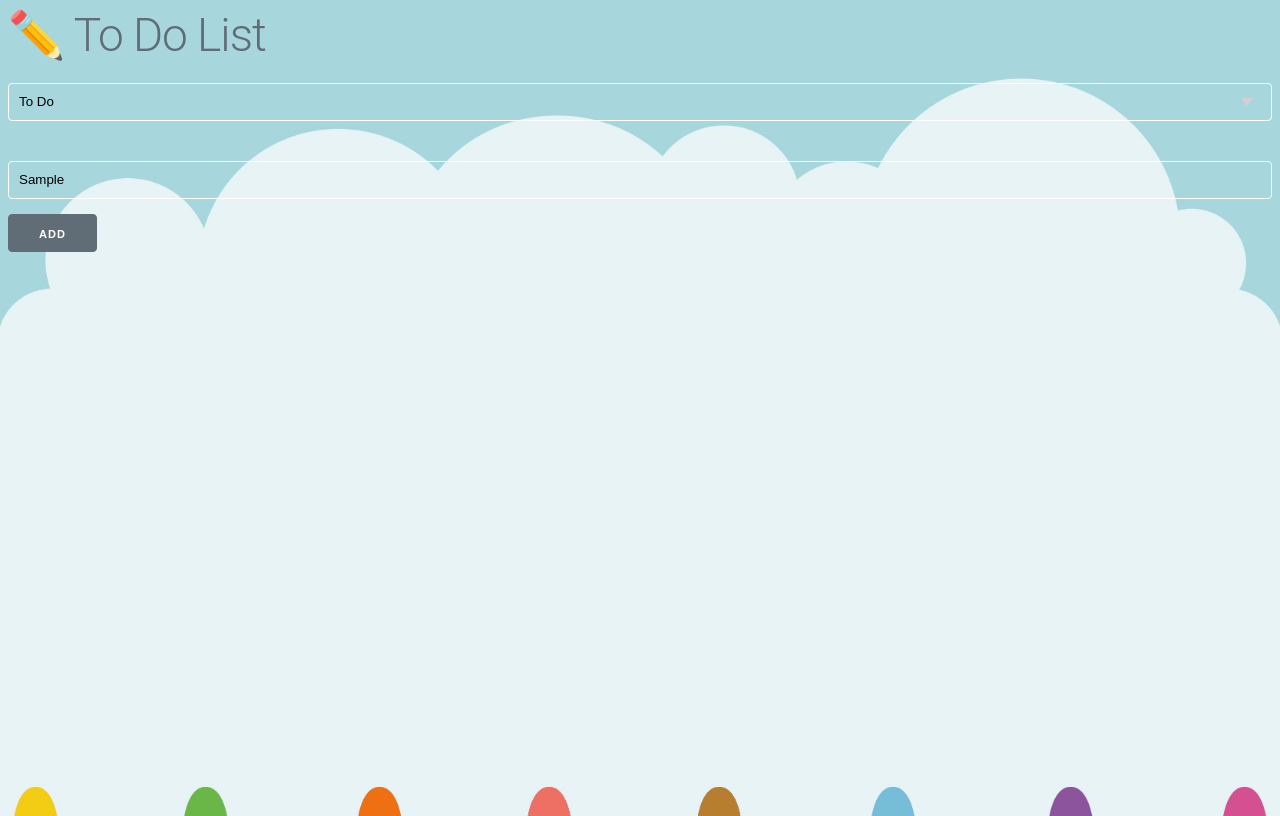
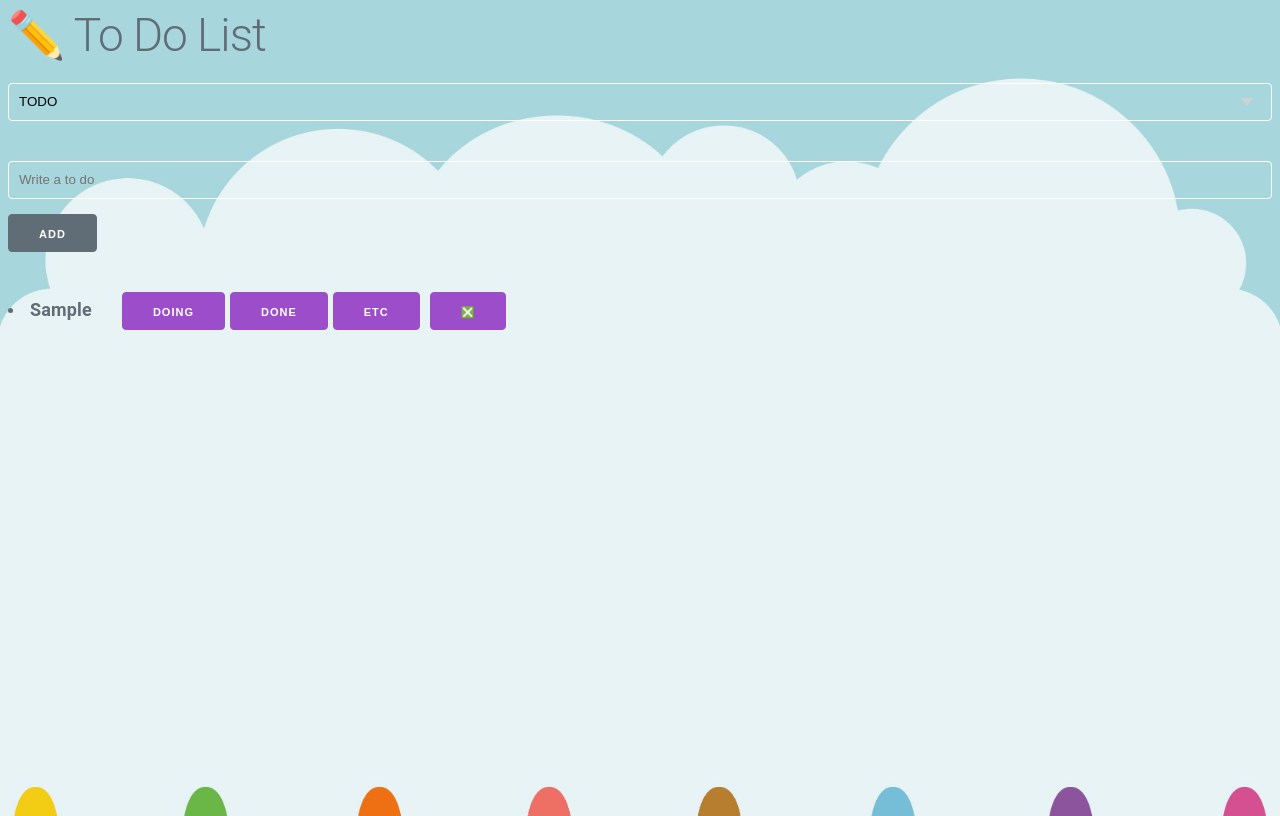
Before and after one commit to GitHubGW/react-todo, a React (Create React App) app: page / in a window 1280 px wide. Both pictures are taken after typing "Sample" into the empty fields and a click on the button "ADD". Built offline with nearby package versions, Linux system fonts and the light colour scheme.

Commit message:
refactoring

```diff
--- a/src/atoms.ts
+++ b/src/atoms.ts
@@ -1,9 +1,12 @@
 import { atom, RecoilValueReadOnly, selector } from "recoil";
+
+export const TODO_LIST = "TODO_LIST";
 
 export enum Category {
   TODO = "TODO",
   DOING = "DOING",
   DONE = "DONE",
+  ETC = "ETC",
 }
 
 export interface ToDoInterface {
@@ -12,12 +15,20 @@ export interface ToDoInterface {
   category: Category;
 }
 
-export const TODO_LIST = "TODO_LIST";
-const localStorageToDoList: ToDoInterface[] | [] = JSON.parse(localStorage.getItem("TODO_LIST") as string) || [];
+const getLocalStorageTodoList = (): ToDoInterface[] => {
+  const storedTodoList = localStorage.getItem(TODO_LIST);
+  return storedTodoList ? JSON.parse(storedTodoList) : [];
+};
 
-export const categoryState = atom<ToDoInterface["category"]>({ key: "categoryState", default: Category.TODO });
+export const categoryState = atom<ToDoInterface["category"]>({
+  key: "categoryState",
+  default: Category.TODO,
+});
 
-export const todoState = atom<ToDoInterface[]>({ key: "todoState", default: localStorageToDoList });
+export const todoState = atom<ToDoInterface[]>({
+  key: "todoState",
+  default: getLocalStorageTodoList(),
+});
 
 export const filteredTodoState: RecoilValueReadOnly<ToDoInterface[]> = selector({
   key: "filteredTodoState",
--- a/src/components/SelectForm.tsx
+++ b/src/components/SelectForm.tsx
@@ -1,19 +1,26 @@
+import { useCallback } from "react";
 import { useRecoilState } from "recoil";
 import { Category, categoryState } from "../atoms";
 
 export default function SelectForm() {
   const [category, setCategory] = useRecoilState<Category>(categoryState);
 
-  const onInput = (event: React.FormEvent<HTMLSelectElement>): void => {
-    setCategory(event.currentTarget.value as Category);
-  };
+  const handleChangeCategory = useCallback(
+    (event: React.ChangeEvent<HTMLSelectElement>) => {
+      const selectedCategory = event.currentTarget.value as Category;
+      setCategory(selectedCategory);
+    },
+    [setCategory]
+  );
 
   return (
     <form>
-      <select value={category} onInput={onInput} style={{ borderColor: "white" }}>
-        <option value={Category.TODO}>To Do</option>
-        <option value={Category.DOING}>Doing</option>
-        <option value={Category.DONE}>Done</option>
+      <select value={category} onInput={handleChangeCategory} style={{ borderColor: "white" }}>
+        {Object.values(Category).map((value) => (
+          <option key={value} value={value}>
+            {value}
+          </option>
+        ))}
       </select>
     </form>
   );
--- a/src/components/ToDo.tsx
+++ b/src/components/ToDo.tsx
@@ -1,45 +1,47 @@
-import { SetterOrUpdater, useRecoilValue, useSetRecoilState } from "recoil";
+import { useCallback } from "react";
+import { SetterOrUpdater, useSetRecoilState } from "recoil";
 import { Category, ToDoInterface, todoState, TODO_LIST } from "../atoms";
 
-export default function ToDo({ id, category, text }: ToDoInterface) {
-  const todo: ToDoInterface[] = useRecoilValue(todoState);
+export default function ToDo({ id, text, category }: ToDoInterface) {
   const setTodo: SetterOrUpdater<ToDoInterface[]> = useSetRecoilState(todoState);
 
-  const handleChangeCategory = (category: Category): void => {
-    setTodo((todo: ToDoInterface[]) => {
-      const foundTodoIndex: number = todo.findIndex((todoItem: ToDoInterface) => todoItem.id === id);
-      const frontTodo: ToDoInterface[] = todo.slice(0, foundTodoIndex);
-      const backTodo: ToDoInterface[] = todo.slice(foundTodoIndex + 1);
-      const newTodo: ToDoInterface = { id, text, category };
-      const newTodoList: ToDoInterface[] = [...frontTodo, newTodo, ...backTodo];
-      localStorage.setItem(TODO_LIST, JSON.stringify(newTodoList));
-      return newTodoList;
-    });
-  };
+  const handleChangeCategory = useCallback(
+    (category: Category) => {
+      setTodo((prevTodo) => {
+        const foundTodo = prevTodo.find((todo) => todo.id === id);
+        if (!foundTodo) {
+          return prevTodo;
+        }
+        const updatedTodo = { ...foundTodo, category };
+        const updatedTodoList = prevTodo.map((todo) => (todo.id === id ? updatedTodo : todo));
+        localStorage.setItem(TODO_LIST, JSON.stringify(updatedTodoList));
+        return updatedTodoList;
+      });
+    },
+    [id, setTodo]
+  );
 
-  const handleDeleteTodoItem = (id: number): void => {
-    const filteredTodo: ToDoInterface[] = todo.filter((todoItem: ToDoInterface) => todoItem.id !== id);
-    setTodo(filteredTodo);
-    localStorage.setItem(TODO_LIST, JSON.stringify(filteredTodo));
-  };
+  const handleDeleteTodoItem = useCallback(
+    (id: number) => {
+      setTodo((prevTodo) => {
+        const filteredTodo = prevTodo.filter((todo) => todo.id !== id);
+        localStorage.setItem(TODO_LIST, JSON.stringify(filteredTodo));
+        return filteredTodo;
+      });
+    },
+    [setTodo]
+  );
 
   return (
     <li>
       <span style={{ marginRight: "30px", fontSize: "18px", fontWeight: "bold" }}>{text}</span>
-      {category !== Category.TODO && (
-        <button style={{ margin: "5px" }} onClick={() => handleChangeCategory(Category.TODO)}>
-          To Do
-        </button>
-      )}
-      {category !== Category.DOING && (
-        <button style={{ margin: "5px" }} onClick={() => handleChangeCategory(Category.DOING)}>
-          Doing
-        </button>
-      )}
-      {category !== Category.DONE && (
-        <button style={{ margin: "5px" }} onClick={() => handleChangeCategory(Category.DONE)}>
-          Done
-        </button>
+      {Object.values(Category).map(
+        (value) =>
+          category !== value && (
+            <button key={value} type="button" onClick={() => handleChangeCategory(value)} style={{ marginRight: "5px" }}>
+              {value}
+            </button>
+          )
       )}
       <button style={{ margin: "5px" }} onClick={() => handleDeleteTodoItem(id)}>
         ❎
--- a/src/components/ToDoForm.tsx
+++ b/src/components/ToDoForm.tsx
@@ -1,37 +1,41 @@
+import { useCallback } from "react";
 import { useForm } from "react-hook-form";
 import { SetterOrUpdater, useRecoilValue, useSetRecoilState } from "recoil";
-import { Category, categoryState, ToDoInterface, todoState } from "../atoms";
+import { Category, categoryState, ToDoInterface, todoState, TODO_LIST } from "../atoms";
 
 interface FormData {
   text: string;
 }
 
 export default function ToDoForm() {
-  const {
-    register,
-    handleSubmit,
-    formState: { errors },
-    setValue,
-  } = useForm<FormData>({
-    defaultValues: { text: "" },
-  });
-  const todo: ToDoInterface[] = useRecoilValue(todoState);
+  const { register, handleSubmit, setValue } = useForm<FormData>({ defaultValues: { text: "" } });
+  const category: Category = useRecoilValue(categoryState);
   const setTodo: SetterOrUpdater<ToDoInterface[]> = useSetRecoilState(todoState);
-  const category: Category = useRecoilValue(categoryState);
 
-  const onValid = ({ text }: FormData): void => {
-    const newTodo = { id: Date.now(), text, category };
-    setTodo((todo: ToDoInterface[]) => [newTodo, ...todo]);
-    setValue("text", "");
-    localStorage.setItem("TODO_LIST", JSON.stringify([newTodo, ...todo]));
-  };
-
-  const onInvalid = (error: typeof errors): void => {};
+  const onValid = useCallback(
+    ({ text }: FormData) => {
+      const newTodo = { id: Date.now(), text, category };
+      setTodo((prevTodo) => {
+        const updatedTodoList = [newTodo, ...prevTodo];
+        localStorage.setItem(TODO_LIST, JSON.stringify(updatedTodoList));
+        return updatedTodoList;
+      });
+      setValue("text", "");
+    },
+    [category, setTodo, setValue]
+  );
 
   return (
-    <form onSubmit={handleSubmit(onValid, onInvalid)}>
-      <input {...register("text", { required: "To Do is required." })} type="text" placeholder="Write a to do" style={{ borderColor: "white" }} />
-      <button type="button">Add</button>
+    <form onSubmit={handleSubmit(onValid)}>
+      <input
+        {...register("text", {
+          required: "To Do is required.",
+        })}
+        type="text"
+        placeholder="Write a to do"
+        style={{ borderColor: "white" }}
+      />
+      <button type="submit">Add</button>
     </form>
   );
 }
--- a/src/components/ToDoList.tsx
+++ b/src/components/ToDoList.tsx
@@ -13,7 +13,7 @@ export default function ToDoList() {
       <SelectForm />
       <ToDoForm />
       {filteredTodo.map((todo: ToDoInterface) => (
-        <ToDo key={todo.id} {...todo} />
+        <ToDo key={todo.id} id={todo.id} text={todo.text} category={todo.category} />
       ))}
     </div>
   );
```
